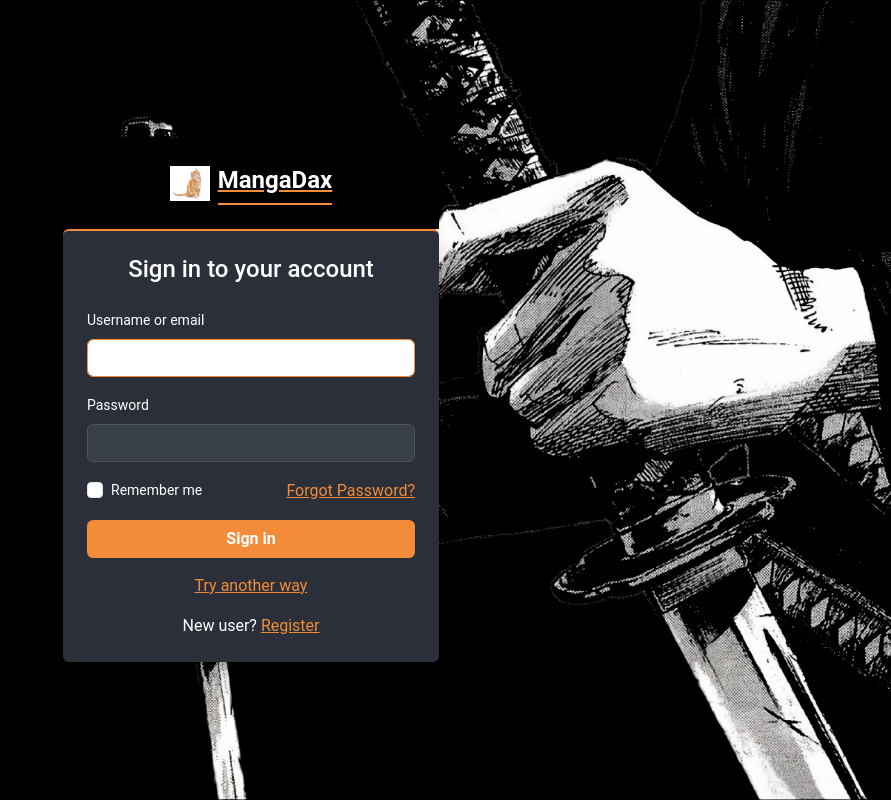
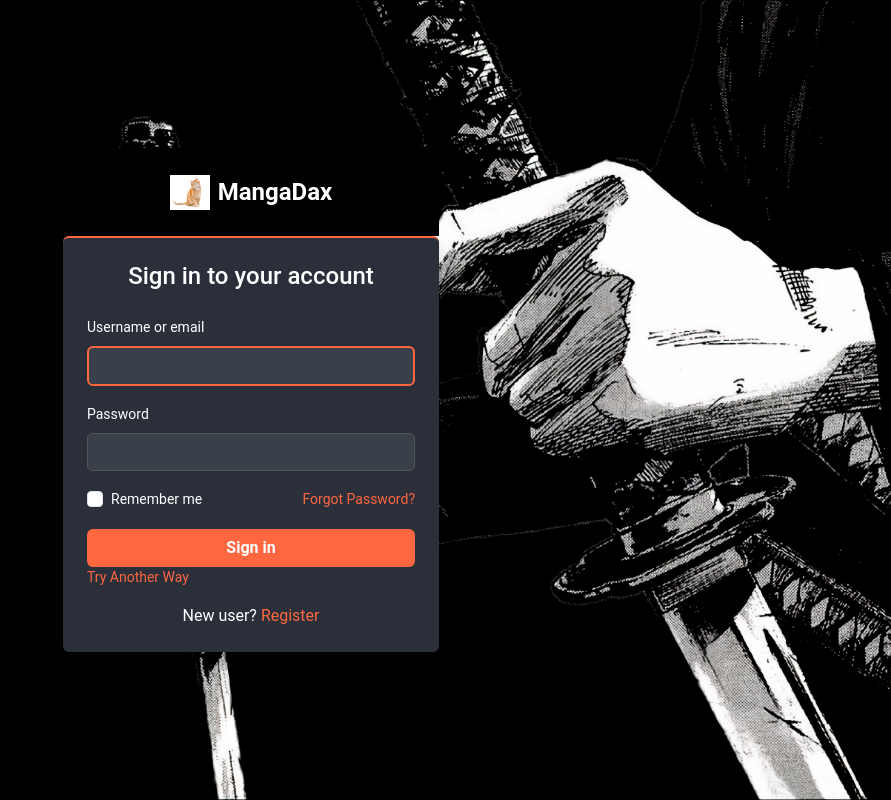
Before and after one commit to Scrowbin/webProject, a PHP site: page /HTML/login.html in a window 1280 px wide. Shown: the whole page, without its empty margins (389-1280 px from the left). Run offline with PHP 8.4, Linux system fonts and the light colour scheme.

Commit message:
xong login

```diff
--- a/CSS/login.css
+++ b/CSS/login.css
@@ -1,4 +1,3 @@
-/* styles.css */
 body {
     background-color: #000;
     color: #fff;
@@ -43,18 +42,9 @@ body {
     color: #fff;
 }
 
-#md-wordmark::after {
-    content: '';
-    display: block;
-    width: 100%;
-    height: 2px;
-    background-color: #F28C38;
-    margin-top: 5px;
-}
-
 .login-form-container {
     background-color: #2A2F3A;
-    border-top: 2px solid #F28C38;
+    border-top: 2px solid #FF6740;
 }
 
 .form-header h1 {
@@ -68,12 +58,14 @@ body {
 .form-input {
     background-color: #3A404A;
     border: 1px solid #555;
-    color: #fff;
+    color: #ffffff !important;
 }
 
 .form-input:focus {
-    border-color: #F28C38;
+    border-color: #FF6740;
+    border-width: 2px;
     box-shadow: none;
+    background-color: #3A404A;
 }
 
 .form-check-label {
@@ -81,16 +73,17 @@ body {
 }
 
 a {
-    color: #F28C38;
-    text-decoration: underline;
+    color: #FF6740;
+    text-decoration: none;
 }
 
 a:hover {
     color: #ffaa66;
+    text-decoration: underline;
 }
 
 .submit-btn {
-    background-color: #F28C38;
+    background-color: #FF6740;
     color: #fff;
     font-size: 16px;
     font-weight: bold;
@@ -99,3 +92,19 @@ a:hover {
 .submit-btn:hover {
     background-color: #ffaa66;
 }
+
+.error-message {
+    color: #FF6740 !important;
+    font-size: 12px;
+    margin-top: 4px;
+    display: none;
+}
+
+.error-message.active {
+    display: block;
+}
+
+.input-error {
+    background-color: #6C3C3C !important;
+    border-color: #FF6740 !important;
+}
--- a/HTML/login.html
+++ b/HTML/login.html
@@ -7,10 +7,10 @@
     <link rel="icon" href="favicon.ico">
     <link href="https://cdn.jsdelivr.net/npm/bootstrap@5.3.0/dist/css/bootstrap.min.css" rel="stylesheet">
     <link rel="stylesheet" href="/CSS/login.css">
+    <script src="/JS/login.js"></script>
 </head>
 <body>
     <div class="container login-page">
-        <!-- Header -->
         <div class="page-header text-center py-4">
             <a href="https://mangadex.org" rel="nofollow">
                 <div class="logo-container d-flex align-items-center justify-content-center">
@@ -19,52 +19,52 @@
                 </div>
             </a>
         </div>
-
-        <!-- Form đăng nhập -->
         <div class="login-form-container p-4 rounded shadow">
             <header class="form-header text-center mb-4">
                 <h1>Sign in to your account</h1>
             </header>
             <div class="form-content">
-                <form class="login-form" action="#" method="post">
-                    <!-- Trường Username or email -->
+                <form novalidate onsubmit="return validInput()" class="login-form" action="" method="post">
+                    <!-- username-->
                     <div class="mb-3">
                         <label for="username" class="form-label">Username or email</label>
                         <input tabindex="1" id="username" class="form-control form-input" name="username" type="text" autofocus autocomplete="off">
+                        <div class="error-message my-3" id="username-error">Invalid username or password</div>
                     </div>
 
-                    <!-- Trường Password -->
+                    <!-- password -->
                     <div class="mb-3">
                         <label for="password" class="form-label">Password</label>
                         <input tabindex="2" id="password" class="form-control form-input" name="password" type="password" autocomplete="off">
                     </div>
 
-                    <!-- Tùy chọn -->
+                    <!-- remember me -->
                     <div class="form-options d-flex justify-content-between align-items-center mb-3">
                         <div class="form-check">
                             <input tabindex="3" id="rememberMe" name="rememberMe" type="checkbox" class="form-check-input">
                             <label class="form-check-label" for="rememberMe">Remember me</label>
                         </div>
-                        <a href="#" tabindex="5">Forgot Password?</a>
+                        <a href="#" tabindex="5" style="font-size: 14px;">Forgot Password?</a>
                     </div>
 
-                    <!-- Nút Sign In -->
+                    <!-- signin btn -->
                     <div class="form-buttons">
                         <button tabindex="4" class="btn submit-btn w-100" name="login" type="submit">Sign in</button>
                     </div>
                 </form>
 
-                <!-- Liên kết Try Another Way -->
-                <div class="text-center mt-3">
-                    <a href="#" id="try-another-way">Try another way</a>
+                <!-- try aw -->
+                <div style="left: auto; font-size: 14px;">
+                    <a href="#" id="try-another-way">Try Another Way</a>
                 </div>
 
-                <!-- Liên kết Register -->
+                <!-- register -->
                 <div class="text-center mt-3 signup-link">
                     <span>New user? <a tabindex="6" href="register.html">Register</a></span>
                 </div>
             </div>
         </div>
     </div>
+
 </body>
 </html>
```
Also changed, not shown: JS/login.js (added, +46 -0 lines).
